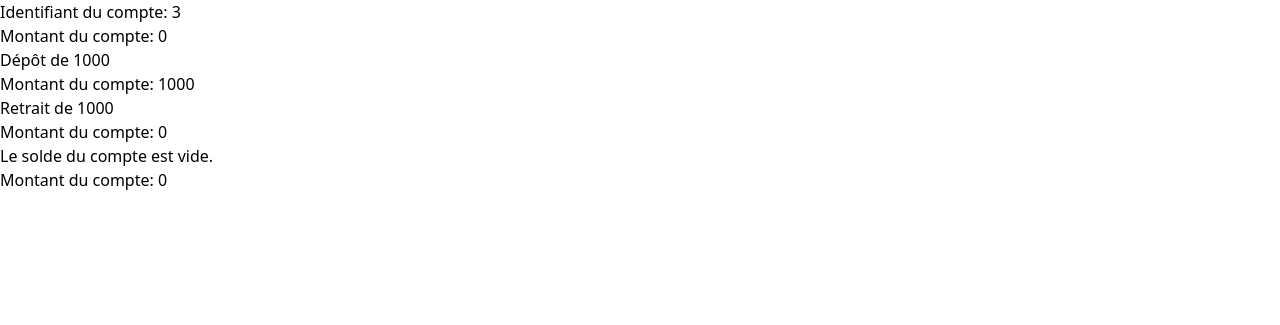
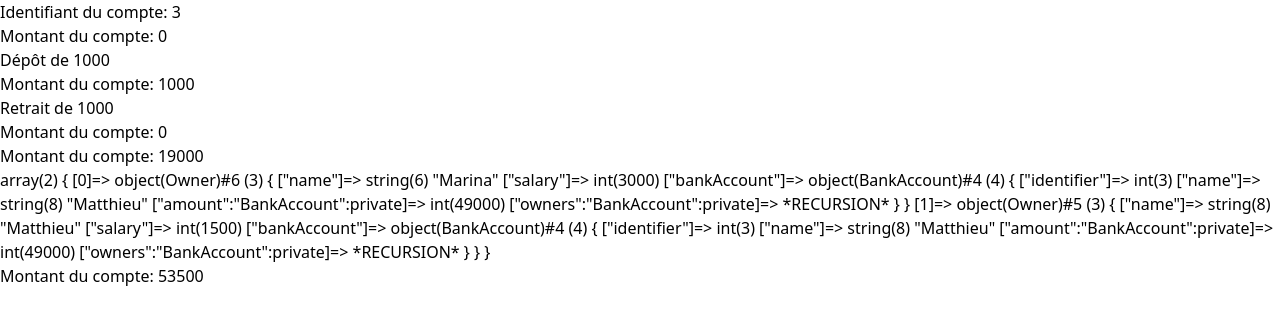
Before and after one commit to dwwm-bethune/php-oo, a PHP site: page / in a window 1280 px wide. Shown: the top 325 px of the page. Run offline with PHP 8.4, Linux system fonts and the light colour scheme; some libraries are stand-ins or nearby versions.

Commit message:
Link between objects Owner

```diff
--- a/03-bankaccount/BankAccount.php
+++ b/03-bankaccount/BankAccount.php
@@ -5,6 +5,7 @@ class BankAccount
     public $identifier;
     public $name;
     private $amount;
+    private $owners = [];
     private static $increment = 1;
 
     public function __construct($identifier, $name, $amount = 0)
@@ -37,4 +38,17 @@ class BankAccount
 
         $this->amount -= $amount;
     }
+
+    public function addOwner(Owner $owner)
+    {
+        // L'objet $this devient le compte du owner
+        $owner->bankAccount = $this;
+        // L'owner $owner est ajouté dans une propriété de $this
+        $this->owners[] = $owner;
+    }
+
+    public function getOwners()
+    {
+        return $this->owners;
+    }
 }
--- /dev/null
+++ b/03-bankaccount/Owner.php
@@ -0,0 +1,25 @@
+<?php
+
+class Owner
+{
+    public string $name;
+    public int $salary;
+    public ?BankAccount $bankAccount;
+
+    public function __construct($name, $salary = 1500, $bankAccount = null)
+    {
+        $this->name = $name;
+        $this->salary = $salary;
+
+        if ($bankAccount instanceof BankAccount) {
+            $bankAccount->addOwner($this);
+        }
+    }
+
+    public function pay()
+    {
+        if ($this->bankAccount instanceof BankAccount) {
+            $this->bankAccount->depositMoney($this->salary);
+        }
+    }
+}
--- a/03-bankaccount/index.php
+++ b/03-bankaccount/index.php
@@ -9,6 +9,7 @@
 <body>
     <?php
         require 'BankAccount.php';
+        require 'Owner.php';
 
         $bankAccount00 = new BankAccount(123456, 'Fiorella');
         $bankAccount09 = new BankAccount(123456, 'Fiorella');
@@ -24,7 +25,7 @@
     <?php
         // On renvoie une erreur si le montant du compte tombe en dessous de 0
         try {
-            $bankAccount01->depositMoney(-2000);
+            $bankAccount01->depositMoney(20000);
             $bankAccount01->withdrawMoney(1000);
         } catch (Exception $e) {
             echo $e->getMessage();
@@ -32,5 +33,23 @@
     ?>
 
     <p>Montant du compte: <?= $bankAccount01->getBalance(); // Renvoie 0 ?></p>
+
+    <?php
+        $matthieu = new Owner('Matthieu');
+        $marina = new Owner('Marina', 3000, $bankAccount01);
+        // On peut lier les objets entre eux
+        // Les objets sont mutables
+        $marina->bankAccount->depositMoney(30000);
+        // var_dump($marina->bankAccount);
+
+        $bankAccount01->addOwner($matthieu);
+
+        // Liste les propriétaires du compte
+        var_dump($bankAccount01->getOwners());
+        $matthieu->pay();
+        $marina->pay();
+    ?>
+
+    <p>Montant du compte: <?= $bankAccount01->getBalance(); // Renvoie 0 ?></p>
 </body>
 </html>
```
